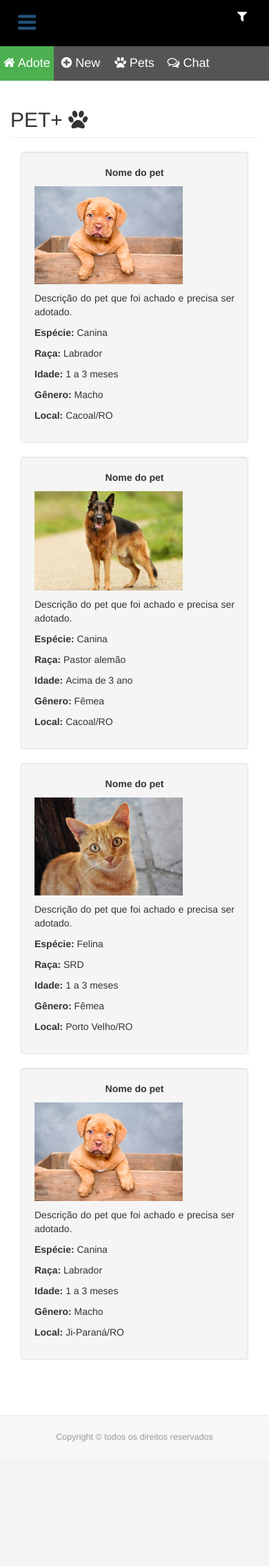
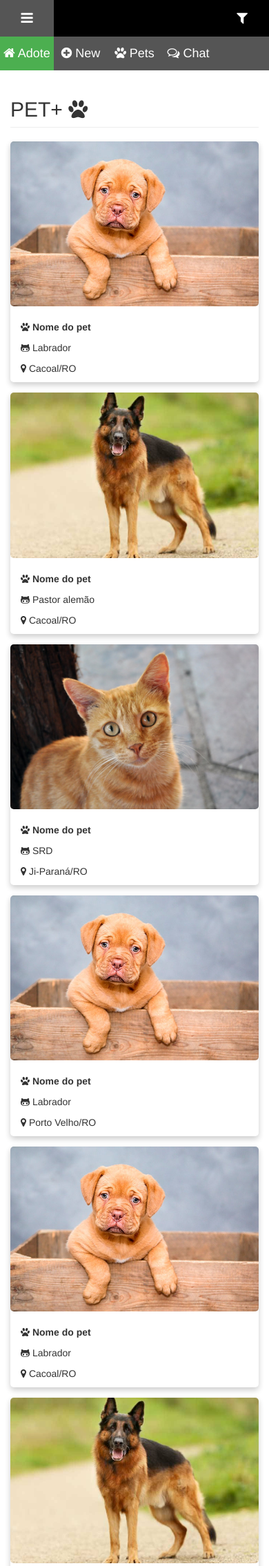
Before and after one commit to kaiserthiago/petmais, a Django app: page / in a window 390 px wide. Shown: the top 2270 px of the page at 69% size. Before the commit the page ends 2090 px from the top, so only its background shows below. Run offline with Django 3.2, Linux system fonts and the light colour scheme; some libraries are stand-ins or nearby versions.

Commit message:
new home

```diff
--- a/portal/templates/base.html
+++ b/portal/templates/base.html
@@ -21,15 +21,21 @@
 <div id="mySidenav" class="sidenav">
     <a href="javascript:void(0)" class="closebtn" onclick="closeNav()">&times;</a>
     <a href="{% url 'home' %}"><i class="fa fa-home"></i> Adote</a>
-    <a href="{% url 'my_especies' %}"><i class="fa fa-paw"></i> Espécies</a>
+    {#    <a href="{% url 'my_especies' %}"><i class="fa fa-paw"></i> Espécies</a>#}
     <a href="{% url 'sobre' %}"><i class="fa fa-question-circle-o"></i> Sobre</a>
     <a href="{% url 'contato' %}"><i class="fa fa-envelope"></i> Contato</a>
+    {% if request.user.is_authenticated %}
+        <a href="#"><i class="fa fa-user-circle-o"></i> Minha conta</a>
+    {% else %}
+        <a href="{% url 'login' %}"><i class="fa fa-lock"></i> Login</a>
+    {% endif %}
+
 </div>
 
 
-<div class="icon-bar" style="background-color: #000;">
-    <a href="#"><span style="font-size:30px;cursor:pointer" onclick="openNav()"><i class="fa fa-bars"></i></span></a>
-    <a href="#" style="float: right "><i class="fa fa-filter"></i></a>
+<div class="icon-bar2">
+    <a href="#" onclick="openNav()" style="cursor:pointer"><i class="fa fa-bars"></i></a>
+    <a href="#" style="float: right; cursor:pointer"><i class="fa fa-filter"></i></a>
 
 
 </div>
--- a/portal/templates/portal/home.html
+++ b/portal/templates/portal/home.html
@@ -7,53 +7,96 @@
     <section class="section-content">
         <div class="container">
             <h2 class="page-header">Pet+ <i class="fa fa-paw"></i></h2>
+            <div class="row">
                 <div class="col-sm-3">
-                <div class="well">
-                    <p class="text-center"><strong>Nome do pet</strong></p>
-                    <p><img src="{% static 'img/dog.jpg' %}" width="215px"></p>
-                    <p>Descrição do pet que foi achado e precisa ser adotado.</p>
-                    <p><strong>Espécie: </strong>Canina</p>
-                    <p><strong>Raça: </strong>Labrador</p>
-                    <p><strong>Idade: </strong>1 a 3 meses</p>
-                    <p><strong>Gênero: </strong>Macho</p>
-                    <p><strong>Local: </strong>Cacoal/RO</p>
+                    <div class="card">
+                        <img src="{% static 'img/dog.jpg' %}" style="width: 100%">
+                        <div class="container">
+                            <br>
+                            <p><strong><i class="fa fa-paw"></i> Nome do pet</strong></p>
+                            <p><i class="fa fa-github-alt"></i> Labrador</p>
+                            <p><i class="fa fa-map-marker"></i> Cacoal/RO</p>
+                        </div>
                     </div>
                 </div>
                 <div class="col-sm-3">
-                <div class="well">
-                    <p class="text-center"><strong>Nome do pet</strong></p>
-                    <p><img src="{% static 'img/pastor-alemao.jpg' %}" width="215px"></p>
-                    <p>Descrição do pet que foi achado e precisa ser adotado.</p>
-                    <p><strong>Espécie: </strong>Canina</p>
-                    <p><strong>Raça: </strong>Pastor alemão</p>
-                    <p><strong>Idade: </strong>Acima de 3 ano</p>
-                    <p><strong>Gênero: </strong>Fêmea</p>
-                    <p><strong>Local: </strong>Cacoal/RO</p>
-
+                    <div class="card">
+                        <img src="{% static 'img/pastor-alemao.jpg' %}" style="width: 100%">
+                        <div class="container">
+                            <br>
+                            <p><strong><i class="fa fa-paw"></i> Nome do pet</strong></p>
+                            <p><i class="fa fa-github-alt"></i> Pastor alemão</p>
+                            <p><i class="fa fa-map-marker"></i> Cacoal/RO</p>
+                        </div>
                     </div>
                 </div>
                 <div class="col-sm-3">
-                <div class="well">
-                    <p class="text-center"><strong>Nome do pet</strong></p>
-                    <p><img src="{% static 'img/cat.jpg' %}" width="215px"></p>
-                    <p>Descrição do pet que foi achado e precisa ser adotado.</p>
-                    <p><strong>Espécie: </strong>Felina</p>
-                    <p><strong>Raça: </strong>SRD</p>
-                    <p><strong>Idade: </strong>1 a 3 meses</p>
-                    <p><strong>Gênero: </strong>Fêmea</p>
-                    <p><strong>Local: </strong>Porto Velho/RO</p>
+                    <div class="card">
+                        <img src="{% static 'img/cat.jpg' %}" style="width: 100%">
+                        <div class="container">
+                            <br>
+                            <p><strong><i class="fa fa-paw"></i> Nome do pet</strong></p>
+                            <p><i class="fa fa-github-alt"></i> SRD</p>
+                            <p><i class="fa fa-map-marker"></i> Ji-Paraná/RO</p>
+                        </div>
                     </div>
                 </div>
                 <div class="col-sm-3">
-                <div class="well">
-                    <p class="text-center"><strong>Nome do pet</strong></p>
-                    <p><img src="{% static 'img/dog.jpg' %}" width="215px"></p>
-                    <p>Descrição do pet que foi achado e precisa ser adotado.</p>
-                    <p><strong>Espécie: </strong>Canina</p>
-                    <p><strong>Raça: </strong>Labrador</p>
-                    <p><strong>Idade: </strong>1 a 3 meses</p>
-                    <p><strong>Gênero: </strong>Macho</p>
-                    <p><strong>Local: </strong>Ji-Paraná/RO</p>
+                    <div class="card">
+                        <img src="{% static 'img/dog.jpg' %}" style="width: 100%">
+                        <div class="container">
+                            <br>
+                            <p><strong><i class="fa fa-paw"></i> Nome do pet</strong></p>
+                            <p><i class="fa fa-github-alt"></i> Labrador</p>
+                            <p><i class="fa fa-map-marker"></i> Porto Velho/RO</p>
+                        </div>
+                    </div>
+                </div>
+            </div>
+            <div class="row">
+                <div class="col-sm-3">
+                    <div class="card">
+                        <img src="{% static 'img/dog.jpg' %}" style="width: 100%">
+                        <div class="container">
+                            <br>
+                            <p><strong><i class="fa fa-paw"></i> Nome do pet</strong></p>
+                            <p><i class="fa fa-github-alt"></i> Labrador</p>
+                            <p><i class="fa fa-map-marker"></i> Cacoal/RO</p>
+                        </div>
+                    </div>
+                </div>
+                <div class="col-sm-3">
+                    <div class="card">
+                        <img src="{% static 'img/pastor-alemao.jpg' %}" style="width: 100%">
+                        <div class="container">
+                            <br>
+                            <p><strong><i class="fa fa-paw"></i> Nome do pet</strong></p>
+                            <p><i class="fa fa-github-alt"></i> Pastor alemão</p>
+                            <p><i class="fa fa-map-marker"></i> Cacoal/RO</p>
+                        </div>
+                    </div>
+                </div>
+                <div class="col-sm-3">
+                    <div class="card">
+                        <img src="{% static 'img/cat.jpg' %}" style="width: 100%">
+                        <div class="container">
+                            <br>
+                            <p><strong><i class="fa fa-paw"></i> Nome do pet</strong></p>
+                            <p><i class="fa fa-github-alt"></i> SRD</p>
+                            <p><i class="fa fa-map-marker"></i> Ji-Paraná/RO</p>
+                        </div>
+                    </div>
+                </div>
+                <div class="col-sm-3">
+                    <div class="card">
+                        <img src="{% static 'img/dog.jpg' %}" style="width: 100%">
+                        <div class="container">
+                            <br>
+                            <p><strong><i class="fa fa-paw"></i> Nome do pet</strong></p>
+                            <p><i class="fa fa-github-alt"></i> Labrador</p>
+                            <p><i class="fa fa-map-marker"></i> Porto Velho/RO</p>
+                        </div>
+                    </div>
                 </div>
             </div>
         </div>
--- a/portal/urls.py
+++ b/portal/urls.py
@@ -10,7 +10,7 @@ urlpatterns = [
     url(r'^my_pets$', views.my_pets, name='my_pets'),
     url(r'^pet_new$', views.pet_new, name='pet_new'),
 
-    url(r'^my_especies$', views.my_especies, name='my_especies'),
-    url(r'^especie_edit/(?P<slug>[-\w\d]+)$', views.especie_new, name='especie_edit'),
-    url(r'^especie_new$', views.especie_new, name='especie_new'),
+    # url(r'^my_especies$', views.my_especies, name='my_especies'),
+    # url(r'^especie_edit/(?P<slug>[-\w\d]+)$', views.especie_new, name='especie_edit'),
+    # url(r'^especie_new$', views.especie_new, name='especie_new'),
 ]
--- a/portal/views.py
+++ b/portal/views.py
@@ -17,37 +17,37 @@ def sobre(request):
     return render(request, 'portal/sobre.html', {})
 
 
-@login_required
-def especie_new(request):
-    if request.method == 'POST':
-        form = EspecieForm(request.POST)
-
-        if form.is_valid():
-            especie = Especie()
-
-            especie.descricao = form.cleaned_data['descricao']
-
-            especie.save()
-
-            return redirect('my_especies')
-
-    form = EspecieForm()
-    context = {
-        'form': form,
-    }
-
-    return render(request, 'portal/especie_new.html', context)
-
-
-@login_required
-def my_especies(request):
-    especies = Especie.objects.all().order_by('descricao')
-
-    context = {
-        'especies': especies
-    }
-
-    return render(request, 'portal/my_especies.html', context)
+# @login_required
+# def especie_new(request):
+#     if request.method == 'POST':
+#         form = EspecieForm(request.POST)
+#
+#         if form.is_valid():
+#             especie = Especie()
+#
+#             especie.descricao = form.cleaned_data['descricao']
+#
+#             especie.save()
+#
+#             return redirect('my_especies')
+#
+#     form = EspecieForm()
+#     context = {
+#         'form': form,
+#     }
+#
+#     return render(request, 'portal/especie_new.html', context)
+#
+#
+# @login_required
+# def my_especies(request):
+#     especies = Especie.objects.all().order_by('descricao')
+#
+#     context = {
+#         'especies': especies
+#     }
+#
+#     return render(request, 'portal/my_especies.html', context)
 
 
 @login_required
--- a/static/css/main.css
+++ b/static/css/main.css
@@ -15,7 +15,9 @@
     margin-left: 15px;
 }
 
-body {margin:0;}
+body {
+    margin: 0;
+}
 
 .icon-bar {
     width: 100%;
@@ -35,11 +37,50 @@ body {margin:0;}
 
 .icon-bar a:hover {
     background-color: #000;
-    text-decoration: none
+    text-decoration: none;
+    color: white;
+}
+
+.icon-bar2 {
+    width: 100%;
+    background-color: #000;
+    overflow: auto;
+}
+
+.icon-bar2 a {
+    float: left;
+    width: 20%;
+    text-align: center;
+    padding: 12px 0;
+    transition: all 0.3s ease;
+    color: white;
+    font-size: 20px;
+}
+
+.icon-bar2 a:hover {
+    background-color: #555;
+    text-decoration: none;
+    color: white;
 }
 
 .active {
     background-color: #4CAF50 !important;
+}
+
+.card {
+    box-shadow: 0 4px 8px 0 rgba(0, 0, 0, 0.2);
+    transition: 0.3s;
+    width: 100%;
+    border-radius: 5px;
+    margin-bottom: 15px;
+}
+
+.card:hover {
+    box-shadow: 0 8px 16px 0 rgba(0, 0, 0, 0.2);
+}
+
+.card img {
+    border-radius: 5px;
 }
 
 body {
@@ -62,7 +103,7 @@ body {
 .sidenav a {
     padding: 8px 8px 8px 32px;
     text-decoration: none;
-    font-size: 25px;
+    font-size: 22px;
     color: #818181;
     display: block;
     transition: 0.3s;
@@ -70,6 +111,7 @@ body {
 
 .sidenav a:hover {
     color: #f1f1f1;
+    text-decoration: none;
 }
 
 .sidenav .closebtn {
```
Lines whose indentation alone changed are shown as unchanged.
